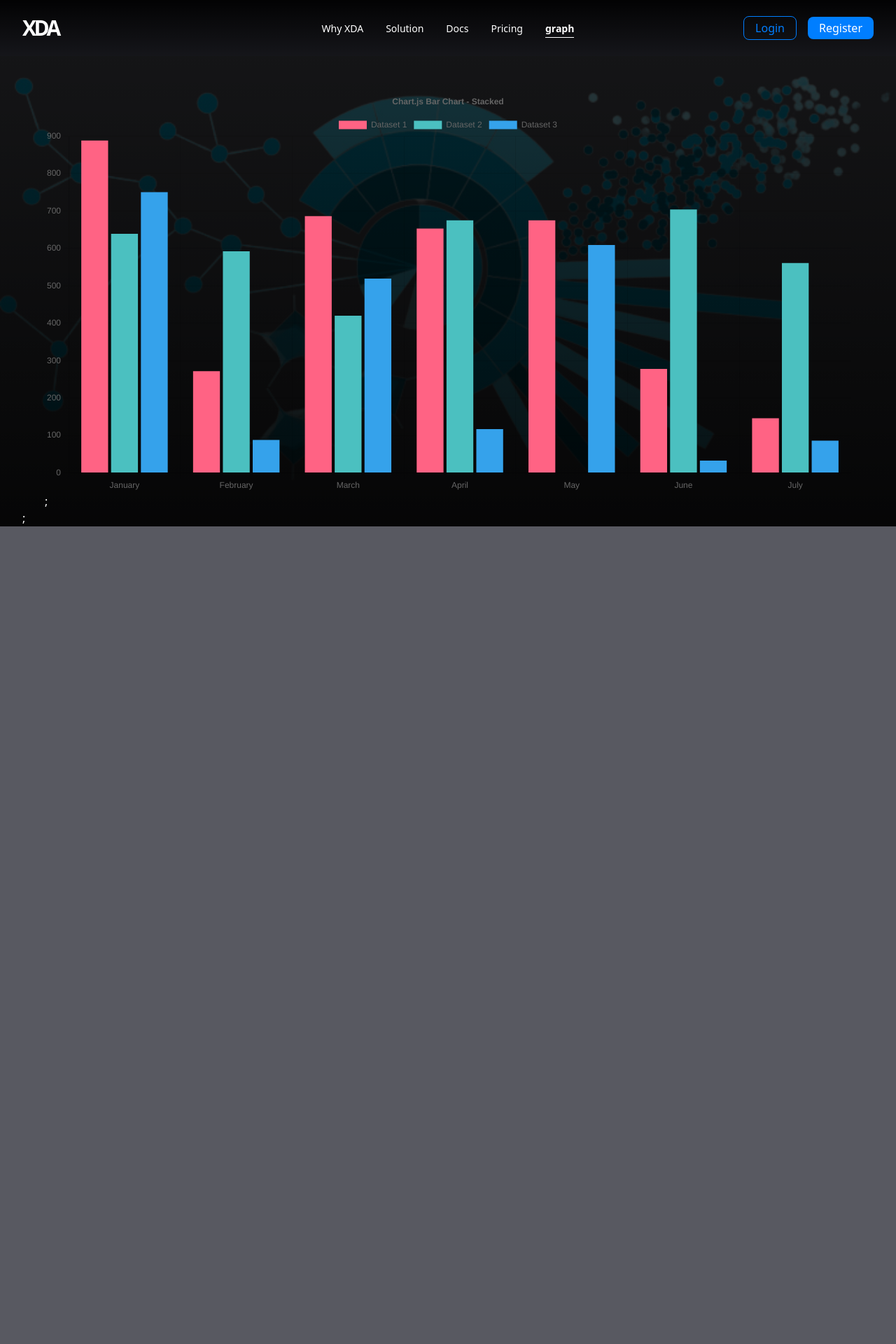
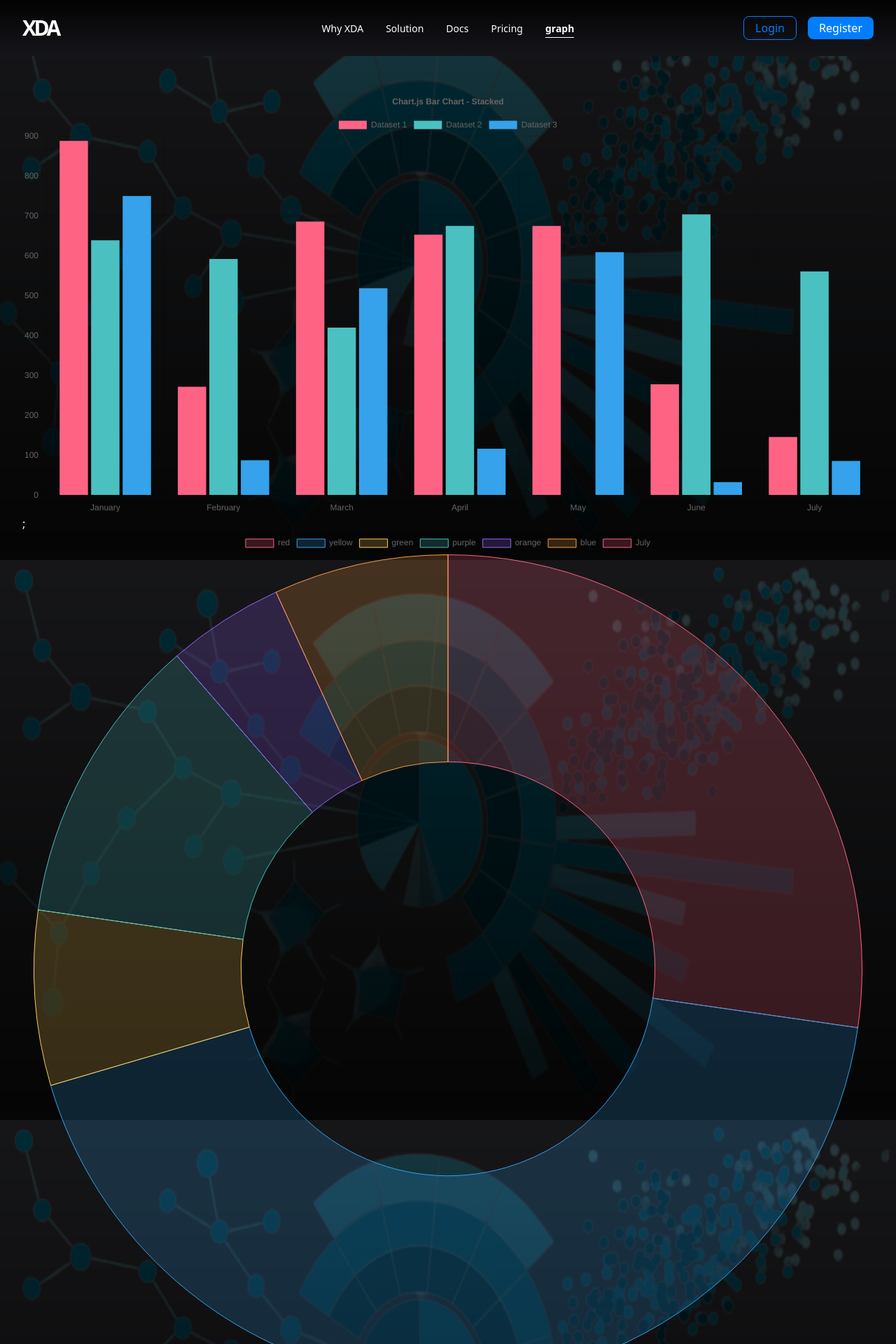
Before and after one commit to xeventDatavizProject/webapp, a Next.js app: page /graph in a window 1280 px wide. Shown: the top 1920 px of the page at 70% size. Before the commit the page ends 800 px from the top, so only its background shows below. Built offline with nearby package versions, Linux system fonts and the light colour scheme.

Commit message:
add doughnut

```diff
--- a/pages/Charts/Bar/bar.tsx
+++ b/pages/Charts/Bar/bar.tsx
@@ -52,14 +52,11 @@ export const data = {
       stack: 'Stack 2',
     },
   ],
+
 };
 
 const BarData: NextPage = () => {
-  return (
-      <div className='container'>
-        <Bar options={options} data={data} />;
-      </div>
-  );
+  return <Bar options={options} data={data} />;
 };
 
 export default BarData;
--- /dev/null
+++ b/pages/Charts/Doughnut/doughnut.tsx
@@ -0,0 +1,38 @@
+import { ArcElement, Chart as ChartJS, Legend, Tooltip } from 'chart.js';
+import { NextPage } from 'next';
+import { Doughnut } from 'react-chartjs-2';
+
+ChartJS.register(ArcElement, Tooltip, Legend);
+
+export const data = {
+  labels: ['red', 'yellow', 'green', 'purple', 'orange', 'blue', 'July'],
+  datasets: [
+    {
+      label: '# of Votes',
+      data: [12, 19, 3, 5, 2, 3],
+      backgroundColor: [
+        'rgba(255, 99, 132, 0.2)',
+        'rgba(54, 162, 235, 0.2)',
+        'rgba(255, 206, 86, 0.2)',
+        'rgba(75, 192, 192, 0.2)',
+        'rgba(153, 102, 255, 0.2)',
+        'rgba(255, 159, 64, 0.2)',
+      ],
+      borderColor: [
+        'rgba(255, 99, 132, 1)',
+        'rgba(54, 162, 235, 1)',
+        'rgba(255, 206, 86, 1)',
+        'rgba(75, 192, 192, 1)',
+        'rgba(153, 102, 255, 1)',
+        'rgba(255, 159, 64, 1)',
+      ],
+      borderWidth: 1,
+    },
+  ],
+};
+
+const ChartsDoughnut: NextPage = () => {
+  return <Doughnut data={data} />;
+};
+
+export default ChartsDoughnut;
--- a/pages/graph.tsx
+++ b/pages/graph.tsx
@@ -1,12 +1,14 @@
 import { NextPage } from 'next';
 import Layout from '../components/common/Layout/Layout';
 import BarData from './Charts/Bar/bar';
+import ChartsDoughnut from './Charts/Doughnut/doughnut';
 
 const Graph: NextPage = () => {
   return (
     <Layout>
-      <div className='container'>
+      <div className='container display'>
         <BarData/>;
+        <ChartsDoughnut/>
       </div>
     </Layout>
   );
```
